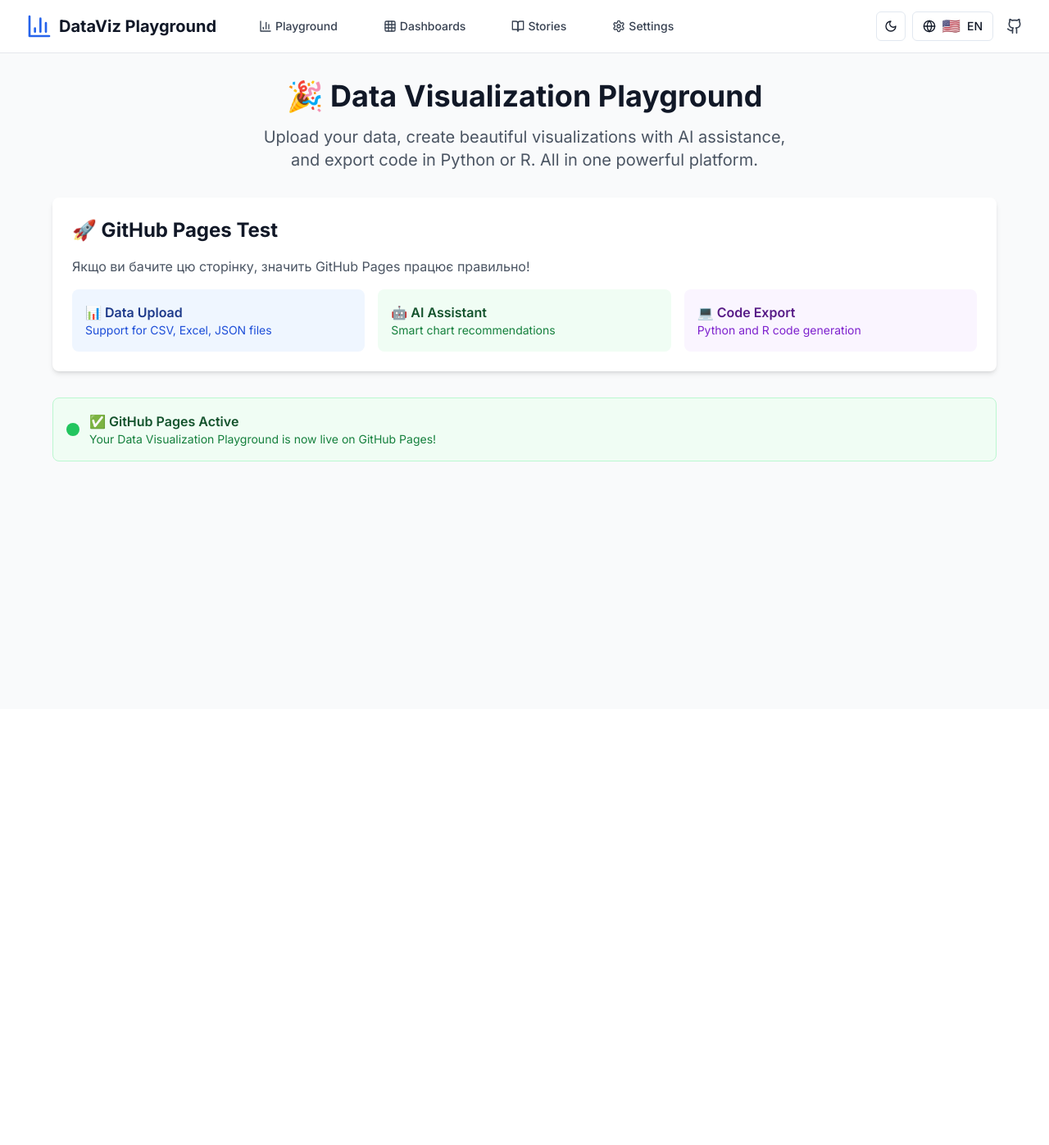
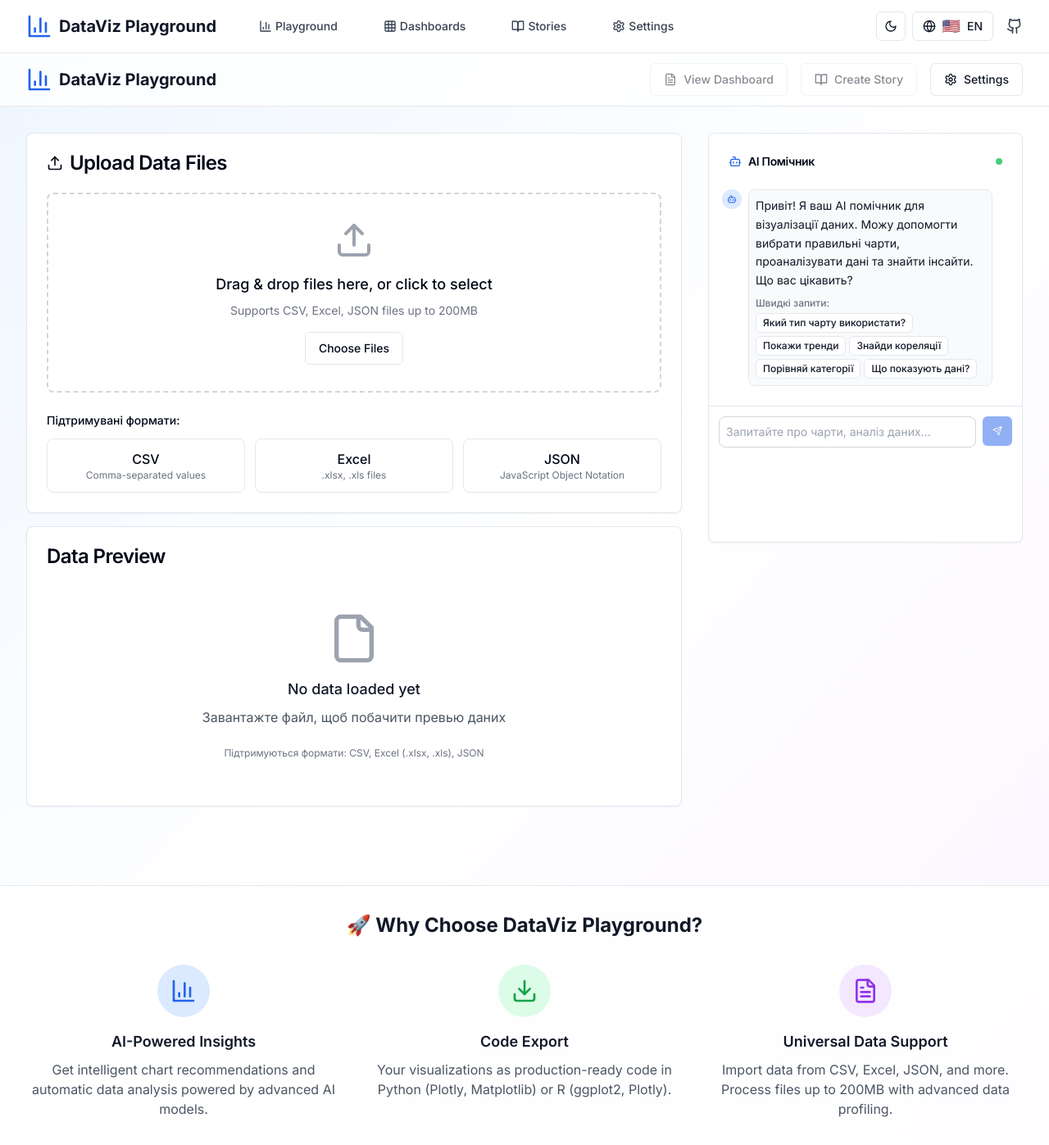
Before and after one commit to IlliaDol/Data-visualization-playground, a Next.js app: page / in a window 1280 px wide. Shown: the whole page at 82% size. Before the commit the page ends 865 px from the top, so only its background shows below. Built offline with nearby package versions, Linux system fonts and the light colour scheme.

Commit message:
restore: beautiful homepage with full functionality and fix navigation for GitHub Pages

```diff
--- a/app/page.tsx
+++ b/app/page.tsx
@@ -1,51 +1,200 @@
+'use client'
+
+import React, { useState, useEffect } from 'react'
+import { FileUpload } from '@/components/FileUpload'
+import { ChartBuilder } from '@/components/ChartBuilder'
+import { AIAssistant } from '@/components/AIAssistant'
+import { DataProfile } from '@/types'
+import { Button } from '@/components/ui/button'
+import { Card, CardContent, CardHeader, CardTitle } from '@/components/ui/card'
+import { BarChart3, FileText, Share2, Download, Eye, Settings, BookOpen } from 'lucide-react'
+
 export default function HomePage() {
+  const [dataProfile, setDataProfile] = useState<DataProfile | null>(null)
+  const [showPreview, setShowPreview] = useState(false)
+  const [createdCharts, setCreatedCharts] = useState<any[]>([])
+
+  // Завантажуємо збережені чарти при ініціалізації
+  useEffect(() => {
+    if (typeof window !== 'undefined') {
+      const savedCharts = localStorage.getItem('userCharts')
+      if (savedCharts) {
+        try {
+          const charts = JSON.parse(savedCharts)
+          setCreatedCharts(charts)
+        } catch (error) {
+          console.error('Помилка завантаження чартів:', error)
+        }
+      }
+    }
+  }, [])
+
+  const handleDataUploaded = (profile: DataProfile) => {
+    setDataProfile(profile)
+    setShowPreview(false)
+  }
+
+  const handleChartCreated = (chartSpec: any) => {
+    const newChart = {
+      ...chartSpec,
+      id: crypto.randomUUID(),
+      createdAt: new Date(),
+      updatedAt: new Date()
+    }
+
+    const updatedCharts = [...createdCharts, newChart]
+    setCreatedCharts(updatedCharts)
+
+    // Зберігаємо в localStorage
+    if (typeof window !== 'undefined') {
+      localStorage.setItem('userCharts', JSON.stringify(updatedCharts))
+    }
+
+    console.log('Чарт створено та збережено:', newChart.title)
+  }
+
   return (
-    <div className="min-h-screen bg-gray-50 p-8">
-      <div className="max-w-6xl mx-auto space-y-8">
-        {/* Header */}
-        <div className="text-center">
-          <h1 className="text-4xl font-bold text-gray-900 mb-4">
-            🎉 Data Visualization Playground
-          </h1>
-          <p className="text-xl text-gray-600 max-w-2xl mx-auto">
-            Upload your data, create beautiful visualizations with AI assistance,
-            and export code in Python or R. All in one powerful platform.
-          </p>
-        </div>
+    <div className="min-h-screen bg-gradient-to-br from-blue-50 via-white to-purple-50">
+      {/* Header */}
+      <div className="bg-white/80 backdrop-blur-sm border-b border-gray-200 sticky top-0 z-50">
+        <div className="max-w-7xl mx-auto px-4 sm:px-6 lg:px-8">
+          <div className="flex items-center justify-between h-16">
+            <div className="flex items-center space-x-4">
+              <div className="flex items-center space-x-2">
+                <BarChart3 className="h-8 w-8 text-blue-600" />
+                <span className="text-xl font-bold text-gray-900">DataViz Playground</span>
+              </div>
+            </div>
 
-        {/* Test Content */}
-        <div className="bg-white rounded-lg shadow-md p-6">
-          <h2 className="text-2xl font-bold text-gray-900 mb-4">
-            🚀 GitHub Pages Test
-          </h2>
-          <p className="text-gray-600 mb-4">
-            Якщо ви бачите цю сторінку, значить GitHub Pages працює правильно!
-          </p>
-          <div className="grid grid-cols-1 md:grid-cols-3 gap-4">
-            <div className="bg-blue-50 p-4 rounded-lg">
-              <h3 className="font-semibold text-blue-900">📊 Data Upload</h3>
-              <p className="text-blue-700 text-sm">Support for CSV, Excel, JSON files</p>
-            </div>
-            <div className="bg-green-50 p-4 rounded-lg">
-              <h3 className="font-semibold text-green-900">🤖 AI Assistant</h3>
-              <p className="text-green-700 text-sm">Smart chart recommendations</p>
-            </div>
-            <div className="bg-purple-50 p-4 rounded-lg">
-              <h3 className="font-semibold text-purple-900">💻 Code Export</h3>
-              <p className="text-purple-700 text-sm">Python and R code generation</p>
+            <div className="flex items-center space-x-4">
+                             <Button
+                 variant="outline"
+                 onClick={() => window.location.href = './dashboards'}
+                 disabled={createdCharts.length === 0}
+                 className="flex items-center gap-2"
+               >
+                 <FileText className="h-4 w-4" />
+                 View Dashboard
+               </Button>
+
+               <Button
+                 variant="outline"
+                 onClick={() => window.location.href = './stories'}
+                 disabled={createdCharts.length === 0}
+                 className="flex items-center gap-2"
+               >
+                 <BookOpen className="h-4 w-4" />
+                 Create Story
+               </Button>
+
+               <Button
+                 variant="outline"
+                 onClick={() => window.location.href = './settings'}
+                 className="flex items-center gap-2"
+               >
+                 <Settings className="h-4 w-4" />
+                 Settings
+               </Button>
             </div>
           </div>
         </div>
+      </div>
 
-        {/* Status */}
-        <div className="bg-green-50 border border-green-200 rounded-lg p-4">
-          <div className="flex items-center">
-            <div className="w-4 h-4 bg-green-500 rounded-full mr-3"></div>
-            <div>
-              <h3 className="font-semibold text-green-900">✅ GitHub Pages Active</h3>
-              <p className="text-green-700 text-sm">
-                Your Data Visualization Playground is now live on GitHub Pages!
-              </p>
+      {/* Main Content */}
+      <div className="max-w-7xl mx-auto px-4 sm:px-6 lg:px-8 py-8">
+        <div className="grid grid-cols-1 lg:grid-cols-3 gap-8">
+          {/* Left Column - File Upload & Chart Builder */}
+          <div className="lg:col-span-2 space-y-6">
+            {/* File Upload */}
+            <FileUpload onDataUploaded={handleDataUploaded} />
+
+            {/* Chart Builder */}
+            {dataProfile && (
+              <ChartBuilder
+                dataProfile={dataProfile}
+                showPreview={showPreview}
+                onShowPreviewChange={setShowPreview}
+                onChartCreated={handleChartCreated}
+              />
+            )}
+          </div>
+
+          {/* Right Column - AI Assistant */}
+          <div className="space-y-6">
+            <AIAssistant dataProfile={dataProfile} />
+
+            {/* Quick Stats */}
+            {createdCharts.length > 0 && (
+              <Card>
+                <CardHeader>
+                  <CardTitle className="text-lg">Your Progress</CardTitle>
+                </CardHeader>
+                <CardContent className="space-y-4">
+                  <div className="flex items-center justify-between">
+                    <span className="text-sm text-gray-600">Charts Created</span>
+                    <span className="font-semibold text-blue-600">{createdCharts.length}</span>
+                  </div>
+                  <div className="flex items-center justify-between">
+                    <span className="text-sm text-gray-600">Last Created</span>
+                    <span className="text-sm text-gray-500">
+                      {createdCharts[createdCharts.length - 1]?.createdAt?.toLocaleDateString() || 'N/A'}
+                    </span>
+                  </div>
+                  <div className="pt-2 border-t">
+                                         <Button
+                       variant="outline"
+                       size="sm"
+                       onClick={() => window.location.href = './dashboards'}
+                       className="w-full"
+                     >
+                      <Eye className="h-4 w-4 mr-2" />
+                      View All Charts
+                    </Button>
+                  </div>
+                </CardContent>
+              </Card>
+            )}
+          </div>
+        </div>
+      </div>
+
+      {/* Footer */}
+      <div className="bg-white/80 backdrop-blur-sm border-t border-gray-200 mt-16">
+        <div className="max-w-7xl mx-auto px-4 sm:px-6 lg:px-8 py-8">
+          <div className="text-center">
+            <h2 className="text-2xl font-bold text-gray-900 mb-4">
+              🚀 Why Choose DataViz Playground?
+            </h2>
+            <div className="grid grid-cols-1 md:grid-cols-3 gap-8 mt-8">
+              <div className="text-center">
+                <div className="bg-blue-100 w-16 h-16 rounded-full flex items-center justify-center mx-auto mb-4">
+                  <BarChart3 className="h-8 w-8 text-blue-600" />
+                </div>
+                <h3 className="text-lg font-semibold text-gray-900 mb-2">AI-Powered Insights</h3>
+                <p className="text-gray-600">
+                  Get intelligent chart recommendations and automatic data analysis powered by advanced AI models.
+                </p>
+              </div>
+
+              <div className="text-center">
+                <div className="bg-green-100 w-16 h-16 rounded-full flex items-center justify-center mx-auto mb-4">
+                  <Download className="h-8 w-8 text-green-600" />
+                </div>
+                <h3 className="text-lg font-semibold text-gray-900 mb-2">Code Export</h3>
+                <p className="text-gray-600">
+                  Your visualizations as production-ready code in Python (Plotly, Matplotlib) or R (ggplot2, Plotly).
+                </p>
+              </div>
+
+              <div className="text-center">
+                <div className="bg-purple-100 w-16 h-16 rounded-full flex items-center justify-center mx-auto mb-4">
+                  <FileText className="h-8 w-8 text-purple-600" />
+                </div>
+                <h3 className="text-lg font-semibold text-gray-900 mb-2">Universal Data Support</h3>
+                <p className="text-gray-600">
+                  Import data from CSV, Excel, JSON, and more. Process files up to 200MB with advanced data profiling.
+                </p>
+              </div>
             </div>
           </div>
         </div>
```
